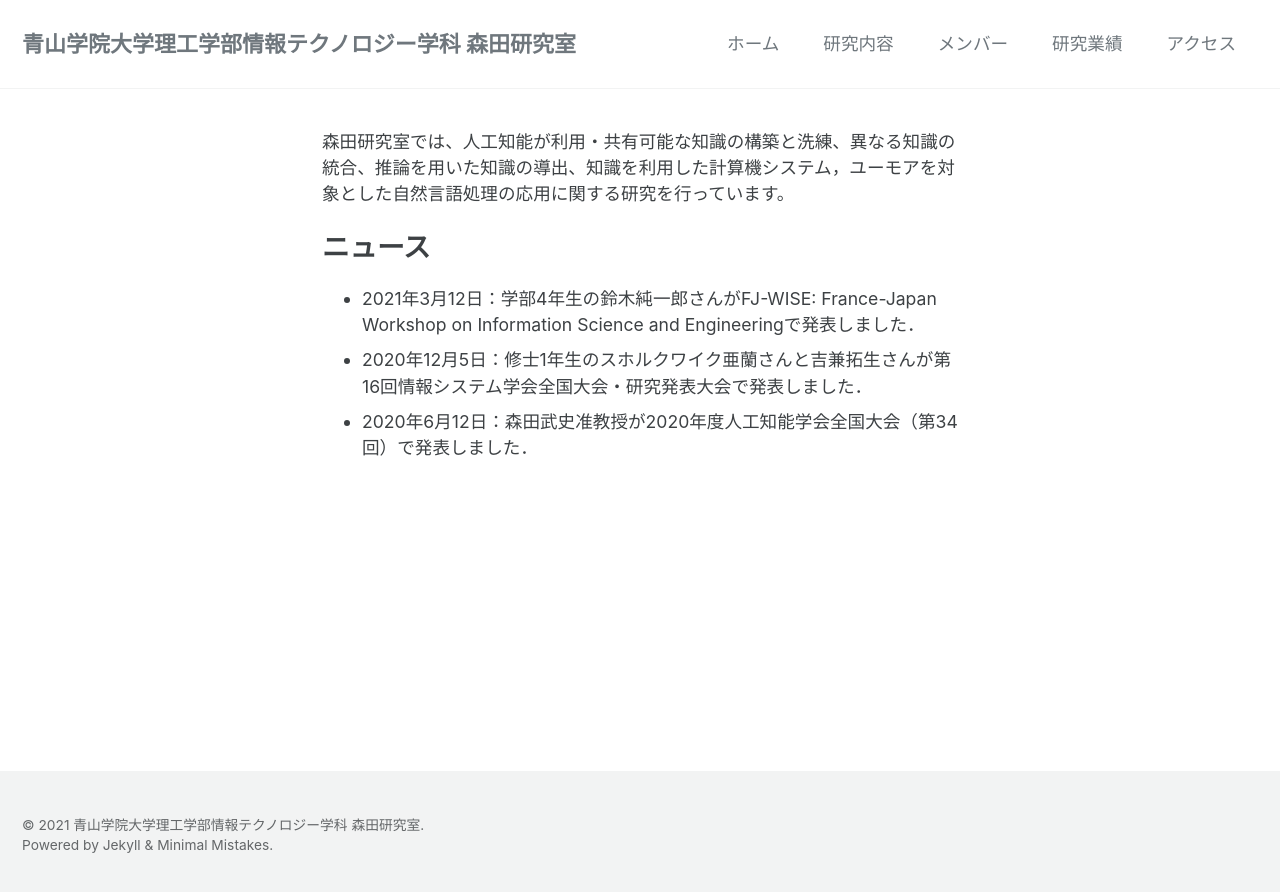
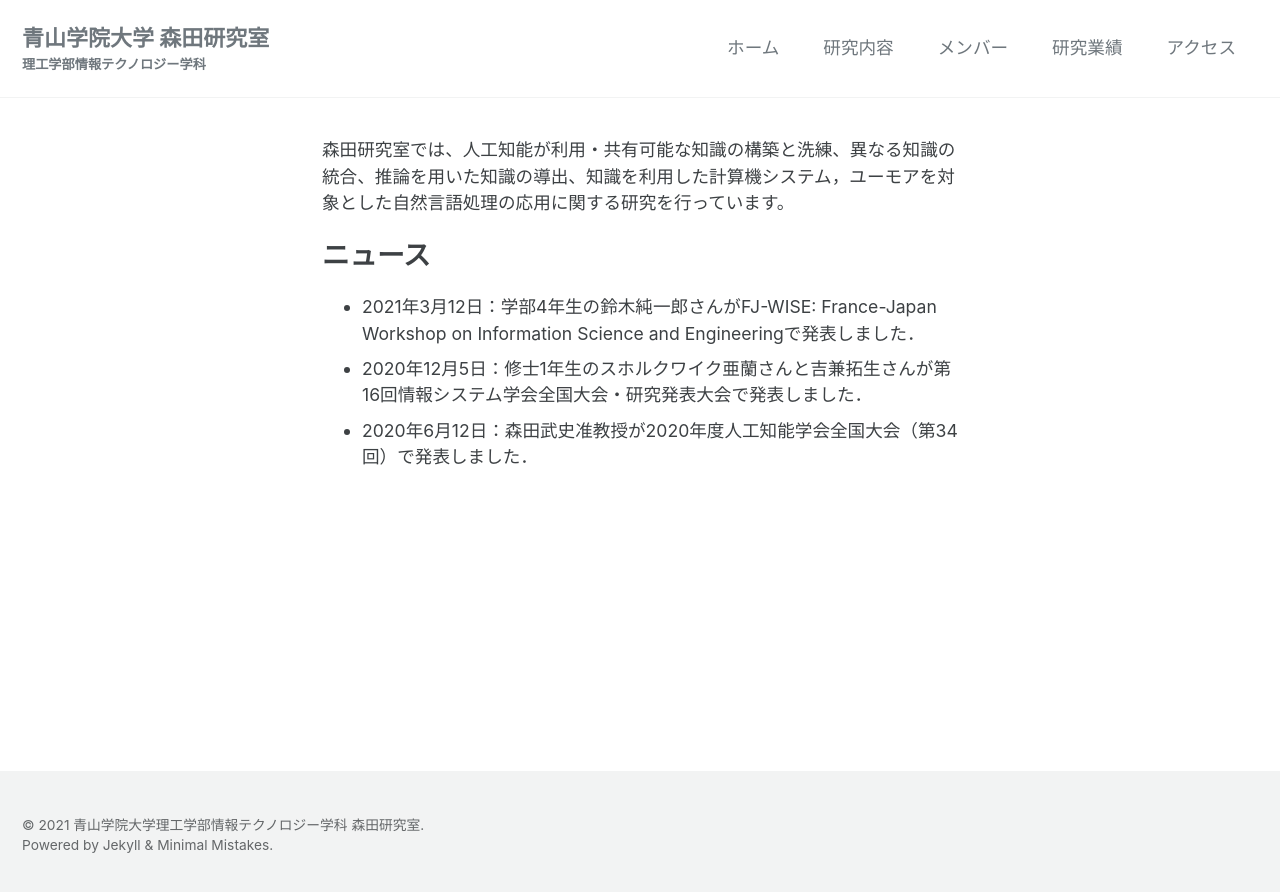
Before and after one commit to ke-lab-it-agu/ke-lab-it-agu.github.io, a Jekyll site: the page built from index.md, in a window 1280 px wide. Shown: the top 892 px of the page. Built offline with Jekyll 4.4.1, drawn with Linux system fonts in a browser that asks for light colours; cached includes are drawn as plain includes; part of the change alters nothing that is shown.

Commit message:
タイトル修正とサブタイトル追加

```diff
--- a/_config.yml
+++ b/_config.yml
@@ -17,9 +17,9 @@ minimal_mistakes_skin    : "default" # "air", "aqua", "contrast", "dark", "dirt"
 # Site Settings
 locale                   : "ja"
 languages                : ["ja", "en"]
-title                    : "青山学院大学理工学部情報テクノロジー学科 森田研究室"
+title                    : "青山学院大学 森田研究室"
 title_separator          : "-"
-subtitle                 : # site tagline that appears below site title in masthead
+subtitle                 : 理工学部情報テクノロジー学科
 name                     : "青山学院大学理工学部情報テクノロジー学科 森田研究室"
 description              : "青山学院大学理工学部情報テクノロジー学科 森田研究室"
 url                      : "https://ke.it.aoyama.ac.jp"
```
